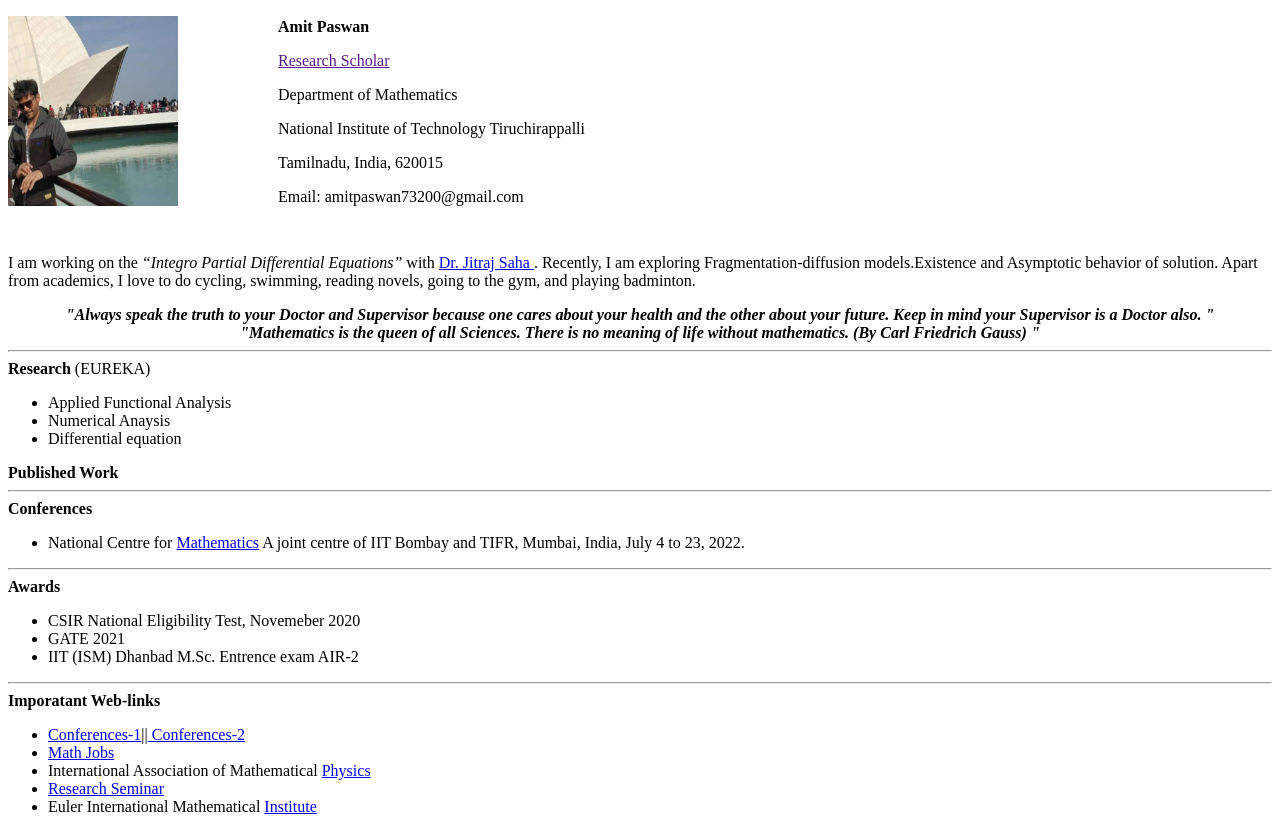
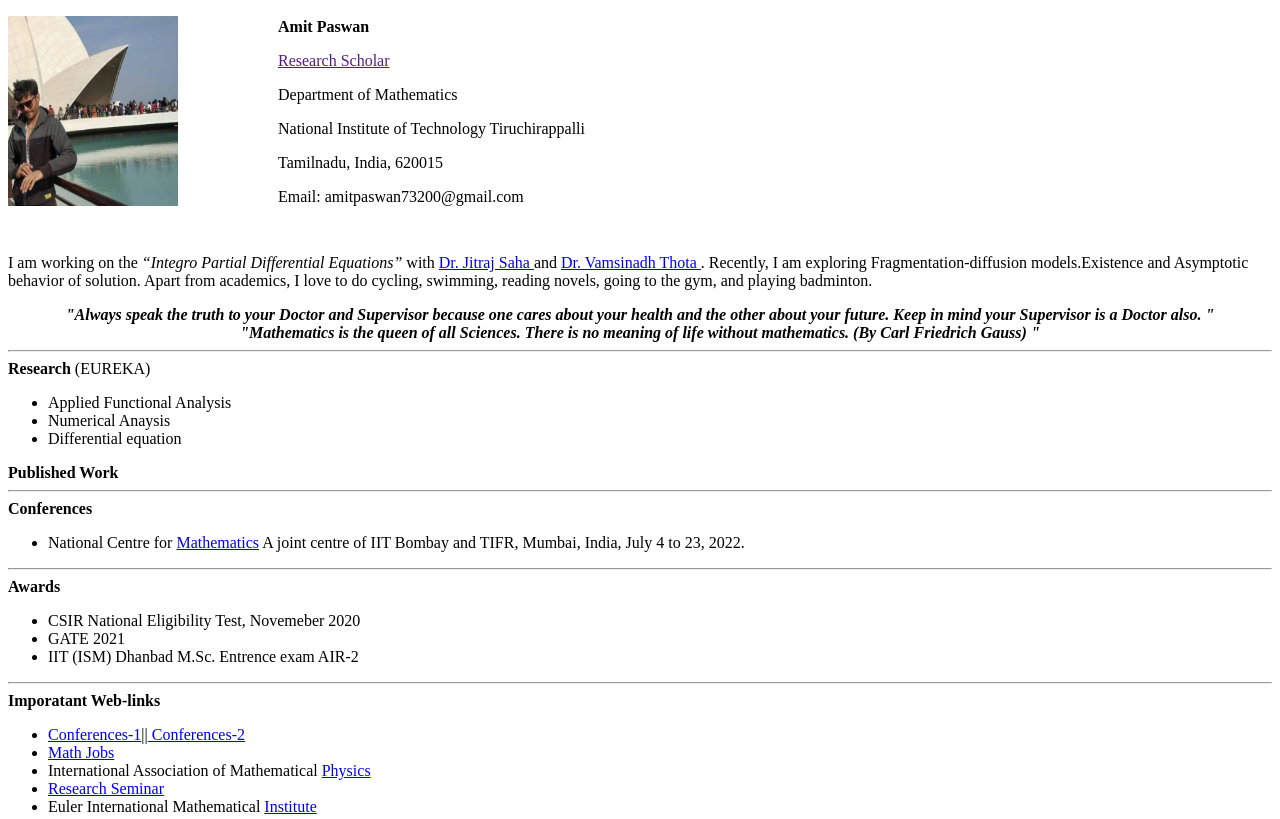
Before and after one commit to amitpaswanmath/amitpaswan, a plain HTML site: page index.html in a window 1280 px wide. Shown: the top 819 px of the page. Drawn offline with Linux system fonts and the light colour scheme.

Commit message:
Update index.html

```diff
--- a/index.html
+++ b/index.html
@@ -21,7 +21,8 @@
     <p class="p-welcome">Email: amitpaswan73200@gmail.com</p> </div>
     <br> <p>
     I am working on the <i>“Integro Partial Differential Equations”</i> with <a href="https://www.nitt.edu/home/academics/departments/maths/faculty/dr_jitraj_saha/" target="_blank">
-        Dr. Jitraj Saha  </a>. Recently, I am exploring Fragmentation-diffusion models.Existence and Asymptotic behavior of solution. Apart from academics, I love to do cycling, swimming, reading novels, going to the gym, and playing badminton. </p>
+        Dr. Jitraj Saha  </a> and <a href="https://www.nitt.edu/home/academics/departments/maths/faculty/vamsinadhthota/" target="_blank">
+        Dr. Vamsinadh Thota  </a>. Recently, I am exploring Fragmentation-diffusion models.Existence and Asymptotic behavior of solution. Apart from academics, I love to do cycling, swimming, reading novels, going to the gym, and playing badminton. </p>
  <center><b><i> "Always speak the truth to your Doctor and Supervisor because one cares about your health and the other about your future. Keep in mind your Supervisor is a Doctor also. "
 </b></i></center>
    <center><b><i> "Mathematics is the queen of all Sciences. There is no meaning of life without mathematics.  (By Carl Friedrich Gauss) "
```
